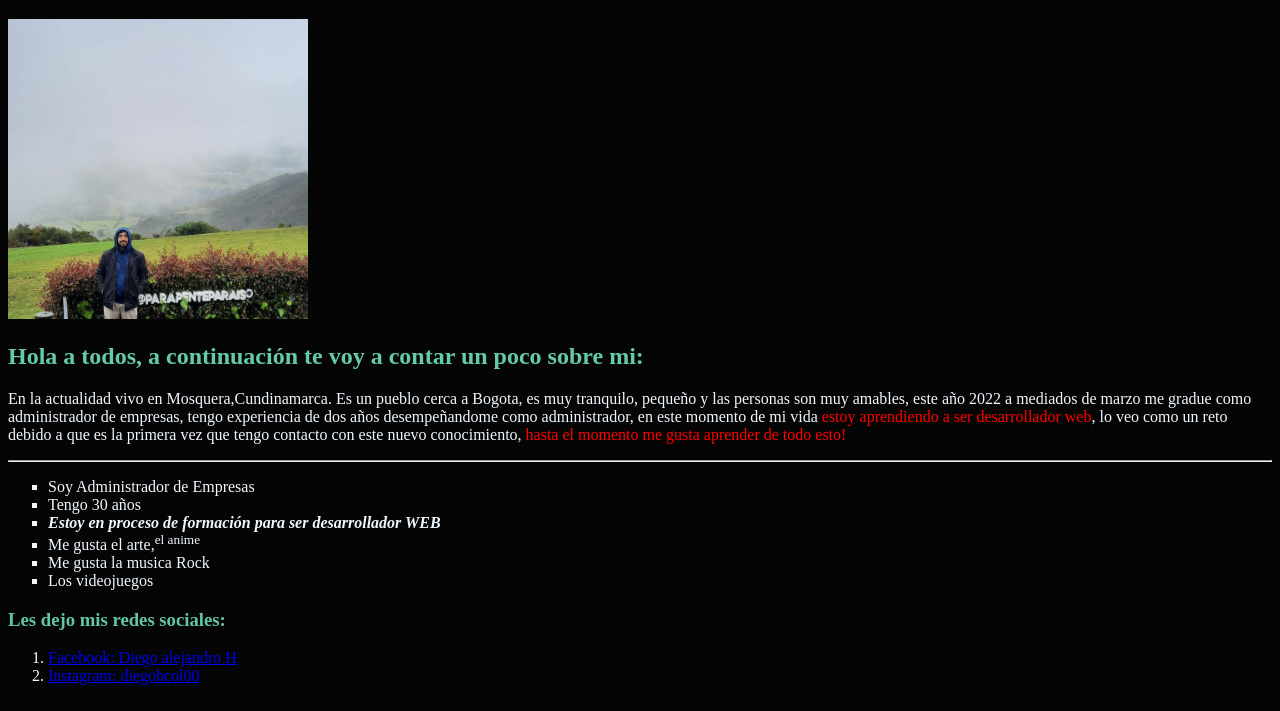
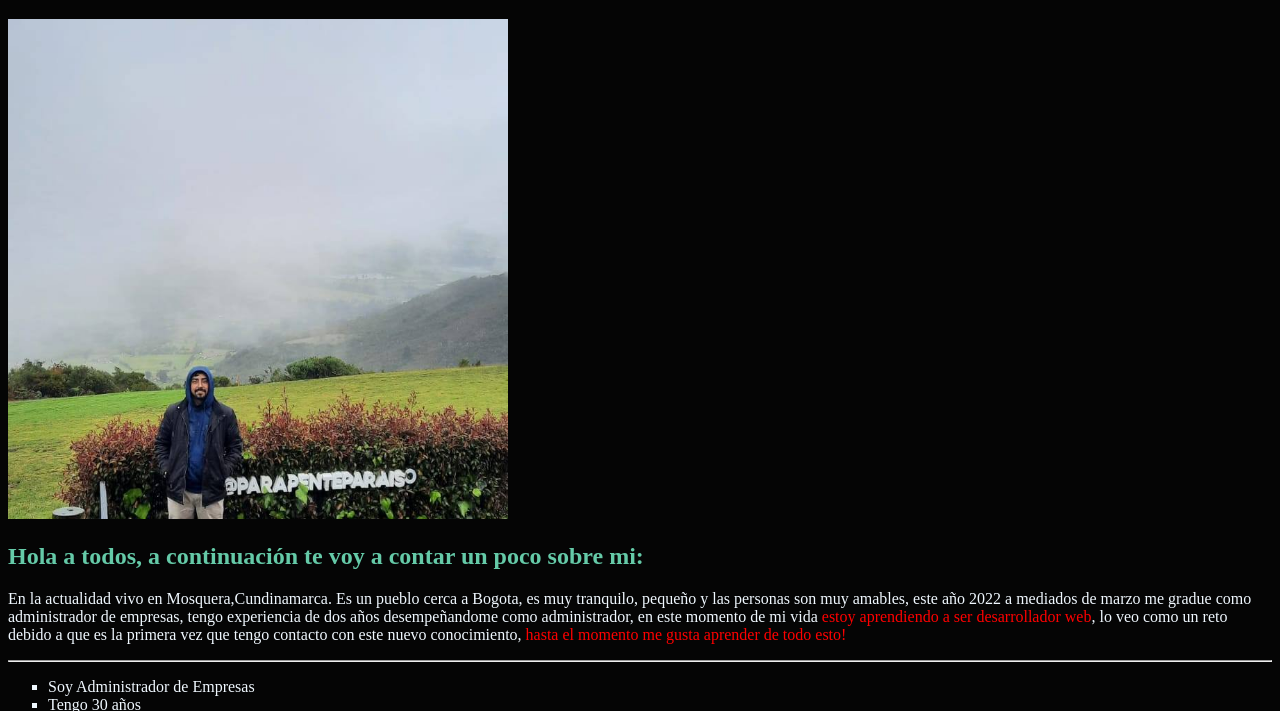
Before and after one commit to diegohernandez1010/protalento_b4_code, a plain HTML site: page 01_Intro_a_la_web/1.2.1.2_ejercicio_cv_2/index.html in a window 1280 px wide. Shown: the part 61-772 px from the top of the page. Drawn offline with Linux system fonts and the light colour scheme.

Commit message:
Cambio de tamaño de imagen

```diff
--- a/01_Intro_a_la_web/1.2.1.2_ejercicio_cv_2/index.html
+++ b/01_Intro_a_la_web/1.2.1.2_ejercicio_cv_2/index.html
@@ -10,7 +10,7 @@
 
 <body style="background-color:hwb(0 2% 98%)">
     <h1 style="color:aqua;text-align:center;">Hello world! Soy Diego Hernández</h1>
-    <img src="/01_Intro_a_la_web/1.2.1.1_ejercicio_cv/assets/Diego_01.jpg" alt="Foto Diego" width="300" />
+    <img src="/01_Intro_a_la_web/1.2.1.1_ejercicio_cv/assets/Diego_01.jpg" alt="Foto Diego" width="500" />
     <h2 style="color:rgba(127, 255, 212, 0.788)">Hola a todos, a continuación te voy a contar un poco sobre mi:</h2>
     <p style="color: aliceblue">En la actualidad vivo en Mosquera,Cundinamarca. Es un pueblo cerca a Bogota, es muy
         tranquilo, pequeño y las personas son muy amables, este año 2022 a mediados de marzo me gradue como
```
